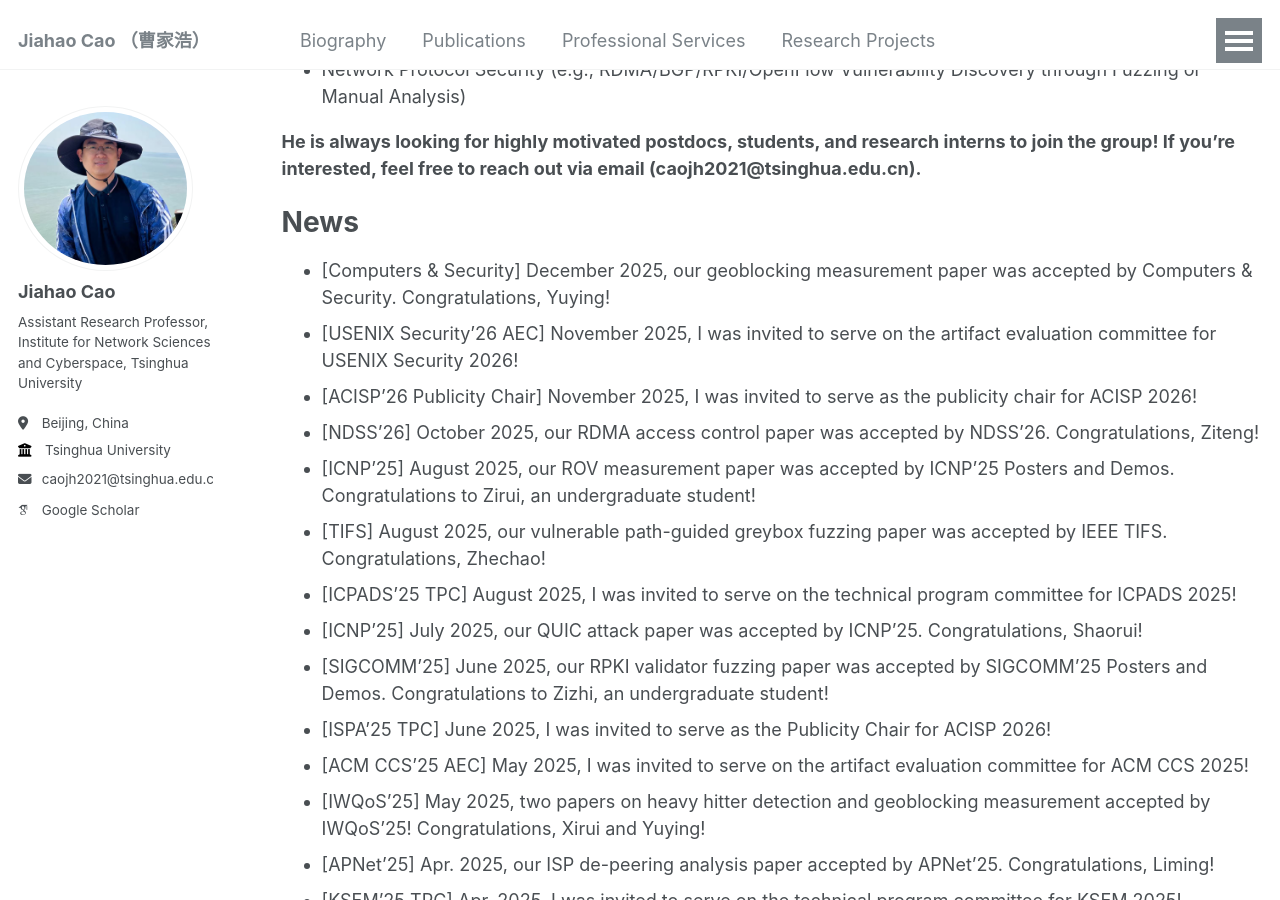
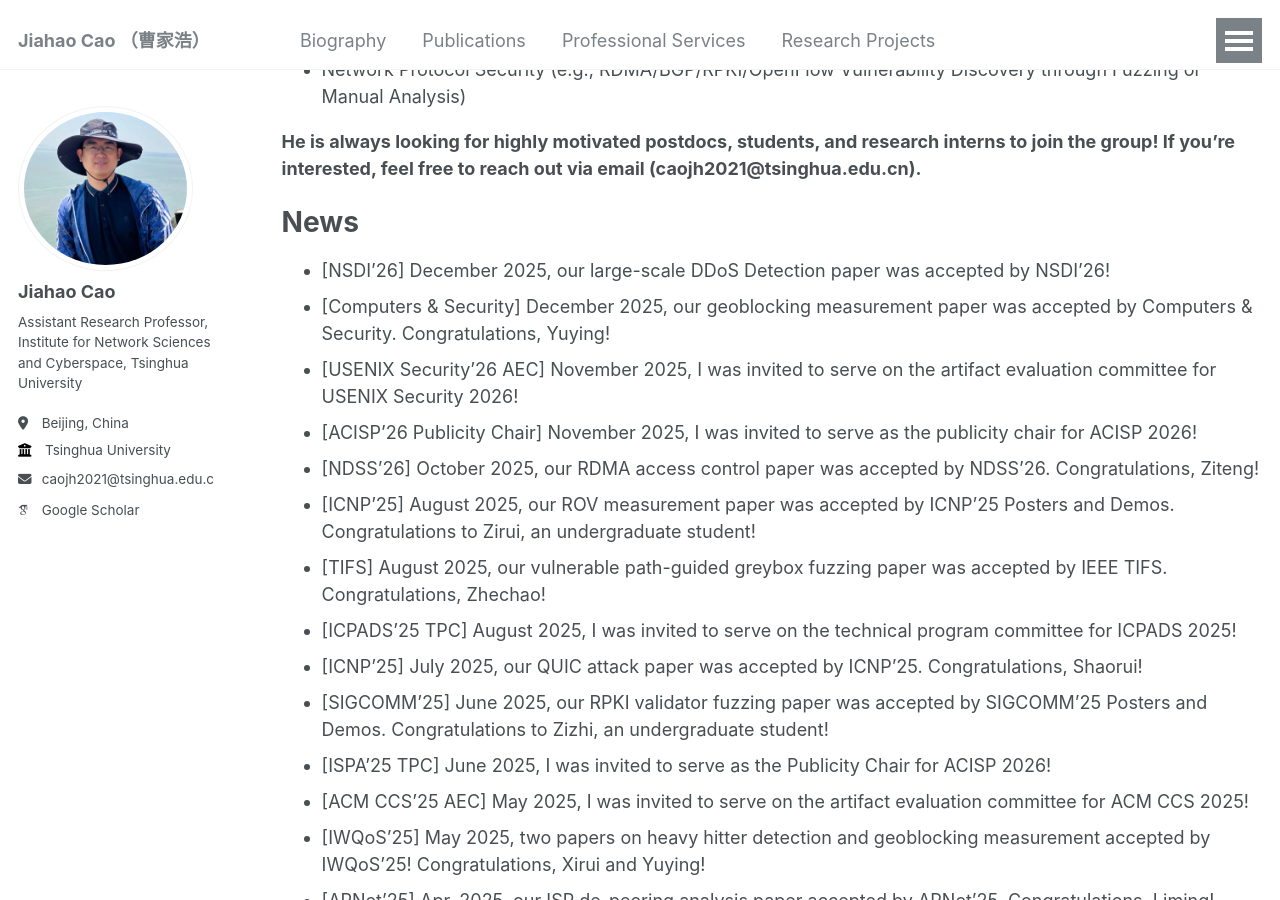
Before and after one commit to caojh15/caojh15.github.io, a Jekyll site: the page built from _pages/about.md, in a window 1280 px wide and 900 px high, scrolled down 607 px. Built offline with Jekyll 4.4.1, drawn with Linux system fonts in a browser that asks for light colours; some web fonts are replaced.

Commit message:
Update about.md

```diff
--- a/_pages/about.md
+++ b/_pages/about.md
@@ -20,6 +20,7 @@ His current interests mainly focus on the following domains:
 **He is always looking for highly motivated postdocs, students, and research interns to join the group! If you're interested, feel free to reach out via email (caojh2021@tsinghua.edu.cn).**
 
 # News
+- [NSDI'26] December 2025, our large-scale DDoS Detection paper was accepted by NSDI'26!
 - [Computers & Security] December 2025, our geoblocking measurement paper was accepted by Computers & Security. Congratulations, Yuying!
 - [USENIX Security'26 AEC]  November 2025, I was invited to serve on the artifact evaluation committee for USENIX Security 2026!
 - [ACISP'26 Publicity Chair] November 2025,  I was invited to serve as the publicity chair for ACISP 2026!
```
